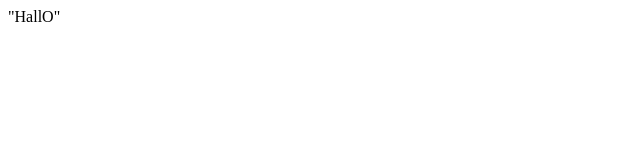
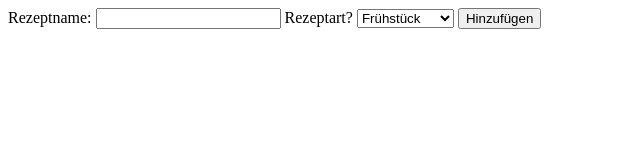
Before and after one commit to dennisgreger97/Wocheneinkaufsplaner, a website: page index.html in a window 1280 px wide. Shown: the whole page, without its empty margins (0-640 px from the left). Drawn offline with Linux system fonts and the light colour scheme.

Commit message:
Formular für Rezepteingabe erstellt in html

```diff
--- a/index.html
+++ b/index.html
@@ -6,6 +6,20 @@
     <title>Einkaufsplaner</title>
   </head>
   <body>
-    "HallO"
+    <section>
+      <form id="rezepteingabe">
+        <label for="rezeptname">Rezeptname:</label>
+        <input type="text" id="rezeptname" required />
+
+        <label for="rezeptart">Rezeptart?</label>
+        <select id="rezeptart">
+          <option value="Frühstück">Frühstück</option>
+          <option value="Mittag">Mittag</option>
+          <option value="Abendessen">Abendessen</option>
+        </select>
+
+        <button type="submit">Hinzufügen</button>
+      </form>
+    </section>
   </body>
 </html>
```
